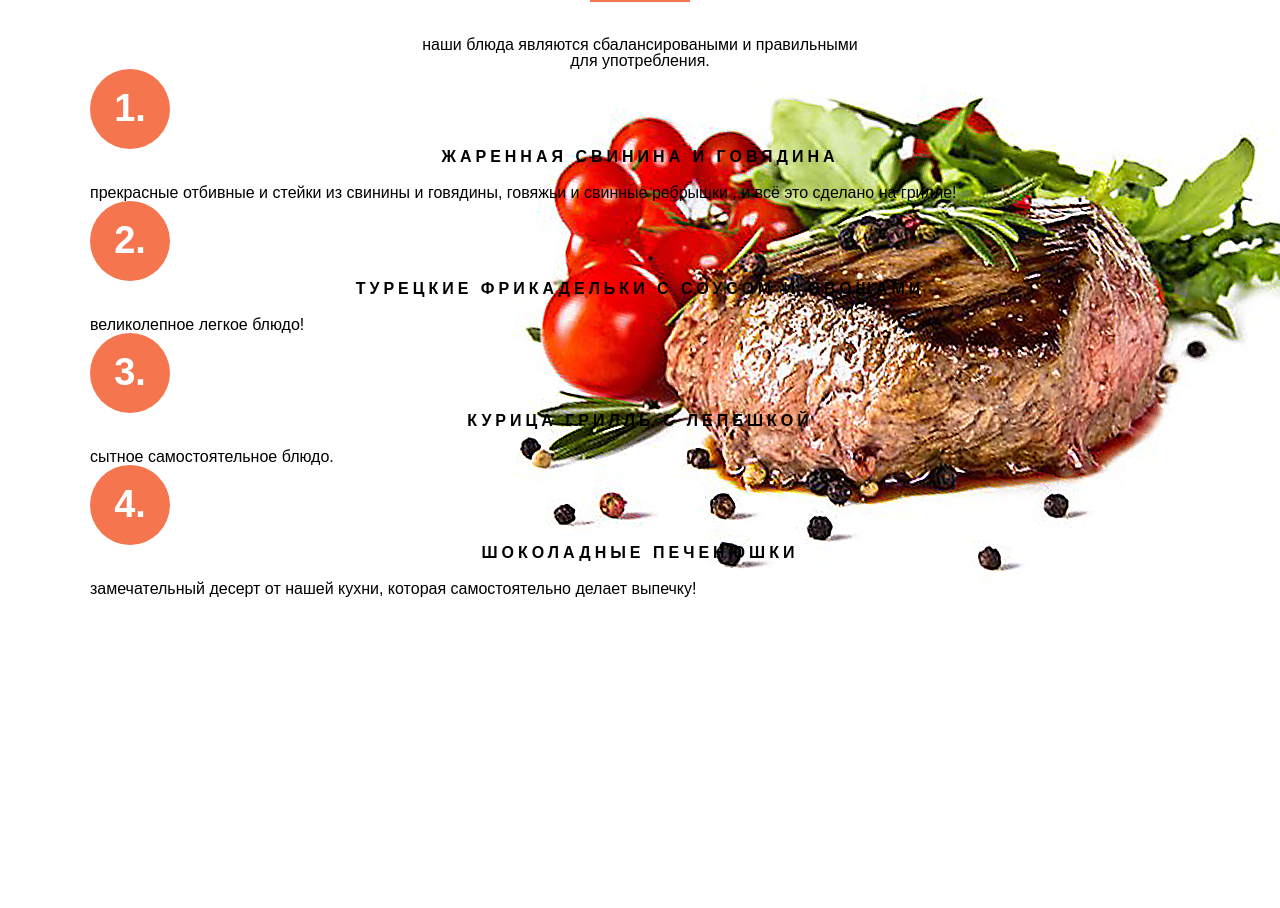
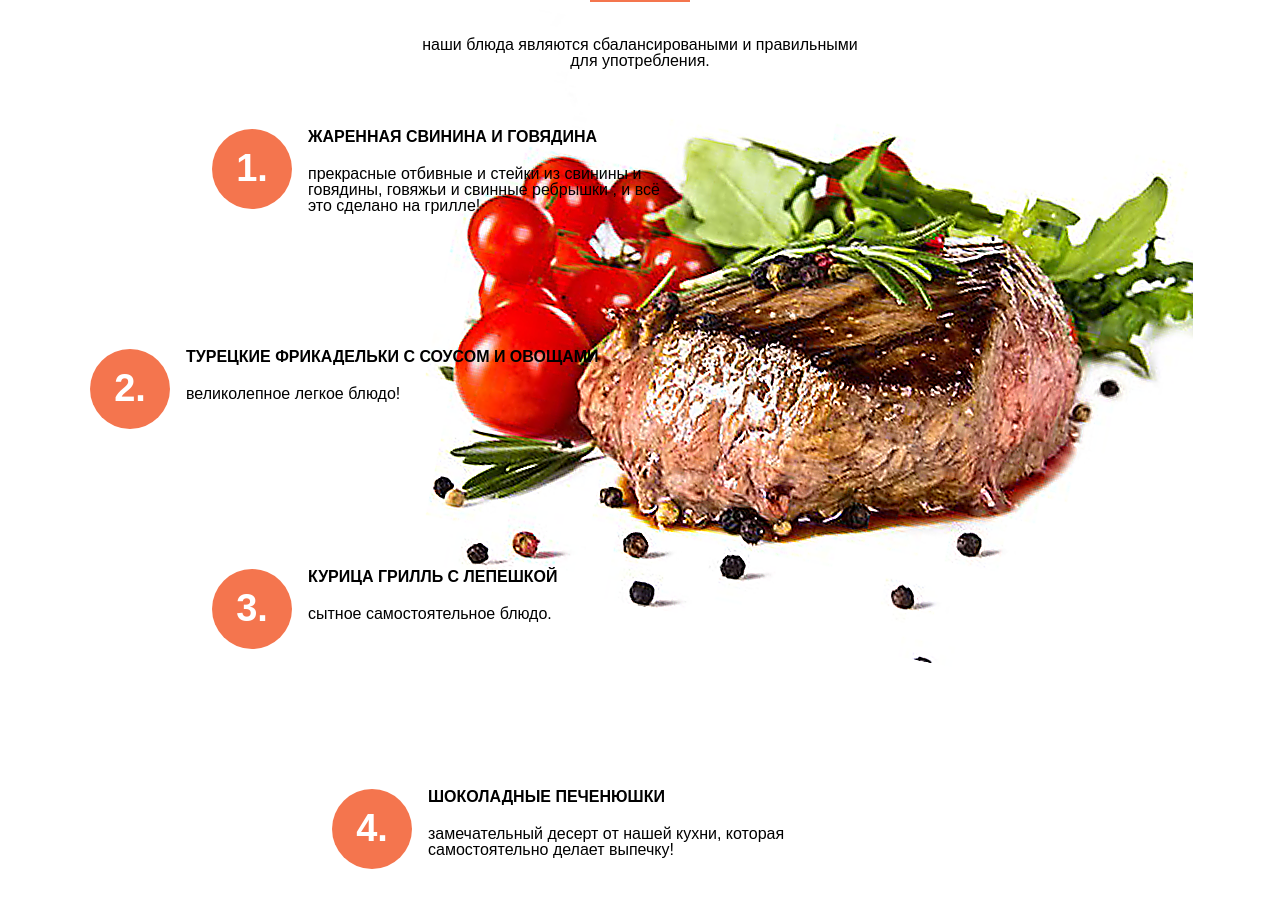
Before and after one commit to AlexABA91/NiseBar-New1, a plain HTML site: page NiseBarNew.html in a window 1280 px wide. Shown: the part 2609-3517 px from the top of the page. Before the commit the page ends 3206 px from the top, so only its background shows below. Drawn offline with Linux system fonts and the light colour scheme.

Commit message:
end 5section

```diff
--- a/NiseBarNew.html
+++ b/NiseBarNew.html
@@ -230,25 +230,33 @@
 							</div>
 						<div class="bloklist">
 							<ul class="listoll">
-								<li class="listelement">
+								<li class="listelement listelement1">
 									<div class="cerkl"><span>1.</span></div>
+									<div class="description">
 										<h2>жаренная свинина и говядина</h2>
 										<p>прекрасные отбивные и стейки из свинины и говядины, говяжьи и свинные ребрышки , и всё это сделано на грилле!</p>
+									</div>
 								</li>
-								<li class="listelement">
+								<li class="listelement listelement2">
 									<div class="cerkl"><span>2.</span></div>
+									<div class="description">
 										<h2>турецкие фрикадельки с соусом и овощами</h2>
 										<p>великолепное легкое блюдо!</p>
+								</div>
 								</li>
-								<li class="listelement">
+								<li class="listelement listelement3">
 									<div class="cerkl"><span>3.</span></div>
+									<div class="description">
 										<h2>курица грилль с лепешкой</h2>
 										<p>сытное самостоятельное блюдо.</p>
+									</div>
 								</li>
-								<li class="listelement">
+								<li class="listelement listelement4">
 									<div class="cerkl"><span>4.</span></div>
+									<div class="description">
 										<h2>шоколадные печенюшки</h2>
 										<p>замечательный десерт от нашей кухни, которая самостоятельно делает выпечку!</p>
+									</div>
 								</li>
 							</ul>
 						</div>
--- a/sass/partials/_menu.scss
+++ b/sass/partials/_menu.scss
@@ -64,10 +64,11 @@
 		top: 12px;
 		h2{
 			@include font($brand-font-2,26px,400,#ffffff);
-			opacity: 1 !important;
+			opacity: 1;
 			text-transform: capitalize;
 			letter-spacing: normal;
 			margin-top: 90px;
+			text-align: center;
 		}
 	}
 
--- a/sass/partials/_nutrition.scss
+++ b/sass/partials/_nutrition.scss
@@ -1,8 +1,8 @@
 #nutrition{
 	display: block;
 	position: relative;
-	background: url('../images/img_7.png')100% 30% no-repeat;
-	// height: 905px;
+	background: url('../images/img_7.png')78% 5% no-repeat;
+
 }
 .layout {
 	width: 1100px;
@@ -42,13 +42,19 @@ position: relative;}
 .listoll {
 	display: block;
 	position: relative;
+	margin-top: 60px;
+
+			& h2{@include font($brand-font-2,16px,700,#000);
+						text-align: left;
+						margin-bottom: 21px;
+						text-transform: uppercase;
+						letter-spacing: normal;}
+      & p{@include font($brand-font-2,16px,400,#000);
+						text-align: left;}
+
 }
-.listelement {
-	h2{@include font($brand-font-2,16px,700,#000);
-		margin-bottom: 20px;
-		text-transform: uppercase;}
-	p{@include font($brand-font-2,16px,400,#000);}
-}
+
+
 .cerkl {
 	display: block;
 	position: relative;
@@ -66,3 +72,36 @@ position: relative;}
 		margin-top: 20px;
 	}
 }
+
+.listelement{
+	display: block;
+	position: relative;
+	margin-bottom: 140px;
+	transition:transform 0.5s ease-in, margin-left 0.5s ease-in;
+		&:hover{
+			transform: scale(1.5);
+			margin-left: -10px;}
+			}
+
+.listelement1 {
+	width:370px;
+	margin-left: 122px;
+	}
+	.listelement2{
+		width: 567px;
+	}
+	.listelement3{
+		margin-left: 122px;
+		width: 300px;
+	}
+.listelement4{
+	margin-left: 242px;
+	width: 450px;
+}
+.description{
+display: block;
+	position: absolute;
+	width: 100%;
+	height: 100%;
+	left: 96px;
+	bottom: 0%;}
--- a/sass/partials/_reservation.scss
+++ b/sass/partials/_reservation.scss
@@ -31,7 +31,8 @@
 	@include font($brand-font-2,26px,400,#babcbc);
 	letter-spacing: normal;
 	display: block;
-	margin-top: 115px;}
+	margin-top: 115px;
+	text-align: center;}
 
 
 
```
Also changed, not shown: css/all.css. Lines whose indentation alone changed are shown as unchanged.
